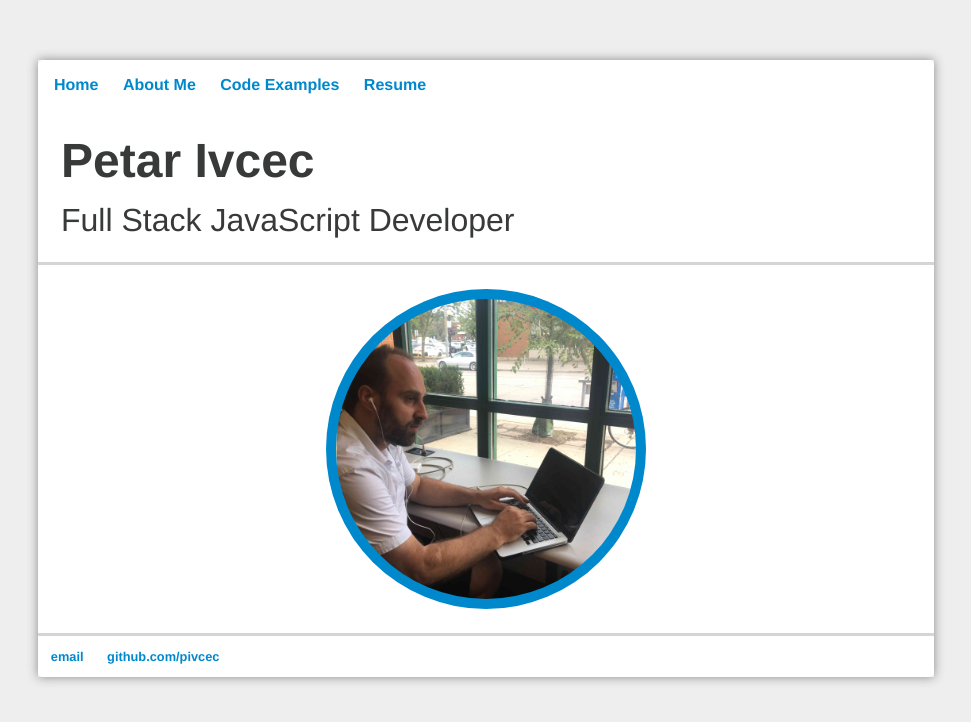
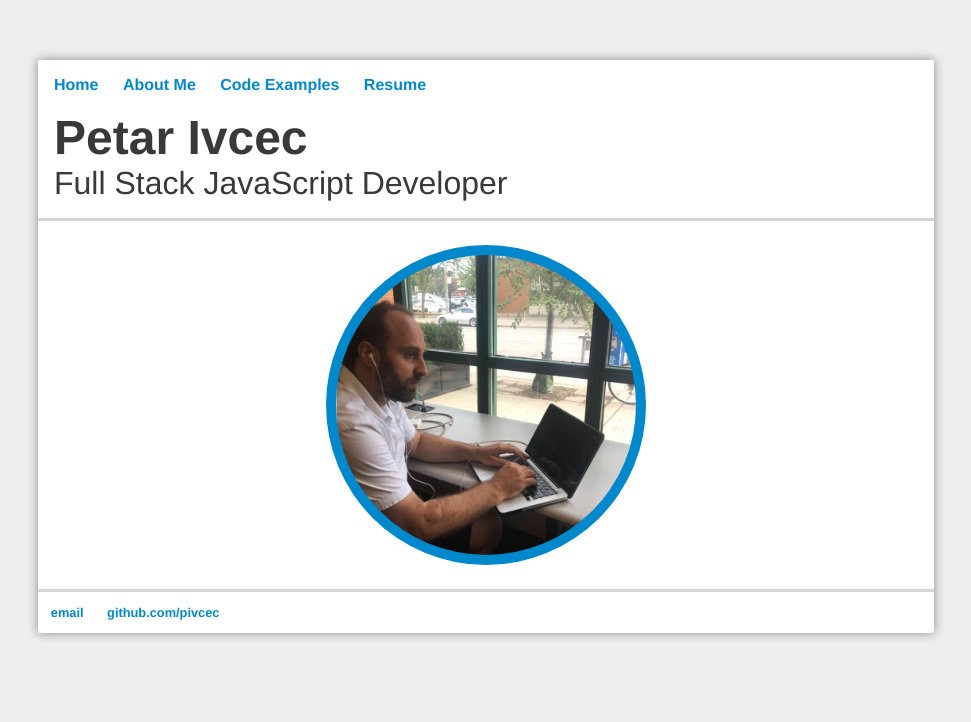
Before and after one commit to pivcec/pivcec.github.io, a Jekyll site: the page built from index.html, in a window 1280 px wide. Shown: the top 722 px of the page, without its empty margins (154-1125 px from the left). Built offline with Jekyll 4.4.1, drawn with Linux system fonts in a browser that asks for light colours; comment, search, counter and statistics services are not loaded.

Commit message:
improve layout

```diff
--- a/css/main.css
+++ b/css/main.css
@@ -44,14 +44,12 @@ h1 {
   font-size: 3em;
   font-family: "Helvetica", "Arial", "Sans-Serif";
   margin: 0;
-  padding: 7px;
   color: #383939;
 }
 
 h2 {
   font: 400 2em "Cookie", Helvetica, sans-serif;
   margin: 0;
-  padding: 7px;
   color: #383939;
 }
 
@@ -77,7 +75,7 @@ li {
 .header {
   background-color: #ffffff;
   border-bottom: 3px solid #d5d5d5;
-  padding: 1em;
+  padding: 0 1em 1em 1em;
 }
 
 .container {
```
